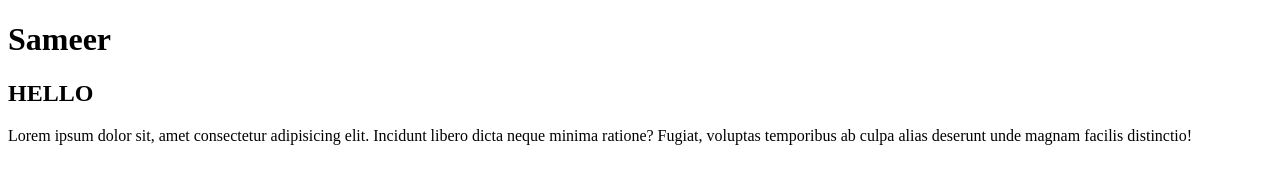
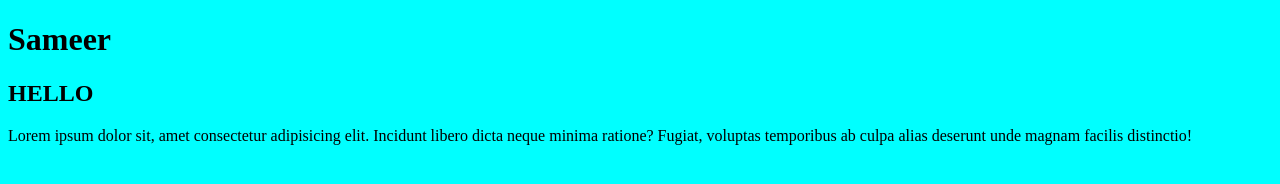
Before and after one commit to sameerakmal/resumev1, a plain HTML site: page index.html in a window 1280 px wide. Drawn offline with Linux system fonts and the light colour scheme.

Commit message:
added bg col

```diff
--- a/index.html
+++ b/index.html
@@ -9,6 +9,6 @@
     <h1>Sameer</h1>
     <h2>HELLO</h2>
     <p>Lorem ipsum dolor sit, amet consectetur adipisicing elit. Incidunt libero dicta neque minima ratione? Fugiat, voluptas temporibus ab culpa alias deserunt unde magnam facilis distinctio!</p>
-
+    <link href="style.css" rel="stylesheet">
 </body>
 </html>
--- a/style.css
+++ b/style.css
@@ -1,3 +1,3 @@
-p {
+body{
     background-color: aqua;
 }
```
